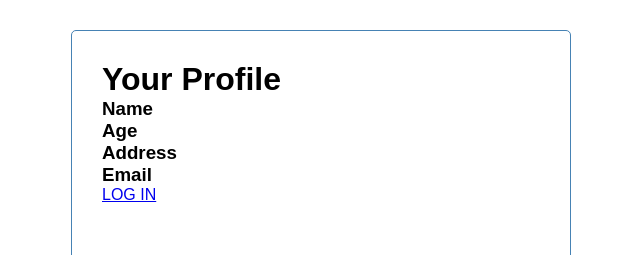
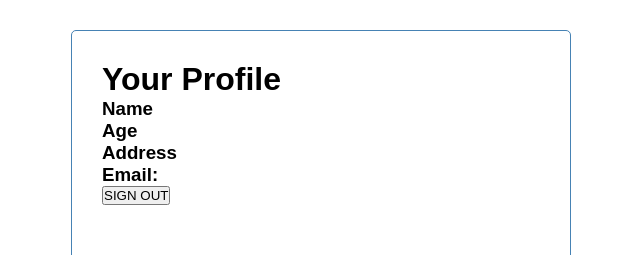
Before and after one commit to JoelDennyJoseph/React-Projects, a React (Create React App) app in the folder userauth/: page /Profile in a window 1280 px wide. Shown: the top 255 px of the page, without its empty margins (319-959 px from the left). Built offline with nearby package versions, Linux system fonts and the light colour scheme; no server answers.

Commit message:
SignOut added

```diff
--- a/userauth/src/components/profile.js
+++ b/userauth/src/components/profile.js
@@ -1,16 +1,39 @@
-import React from 'react'
-import { Link } from 'react-router-dom'
+import React, { useState } from 'react'
+import { useHistory } from 'react-router-dom'
+import firebase from 'firebase';
 
 function Profile() {
+    const[email,setEmail] = useState('');
+    const history = useHistory();
+
+    const SignOut = async () => {
+        await firebase.auth().signOut().then(() => {
+            console.log("Sign Out success");
+            history.goBack();
+        }).catch((error) => {
+            console.log(error);
+        });
+    }
+
+    firebase.auth().onAuthStateChanged((user) => {
+        if (user) {
+          setEmail(user.email);
+        } else {
+            setEmail('');
+        }
+      });
+
     return (
         <div className='container'>
             <h1>Your Profile</h1>
             <h3>Name</h3>
             <h3>Age</h3>
             <h3>Address</h3>
-            <h3>Email</h3>
+            <h3>Email:{email}</h3>
 
-            <Link to='/Login'>LOG IN</Link>
+            <button onClick={ ()=>{ SignOut() } }>
+                SIGN OUT
+            </button>
         </div>
     )
 }
```
